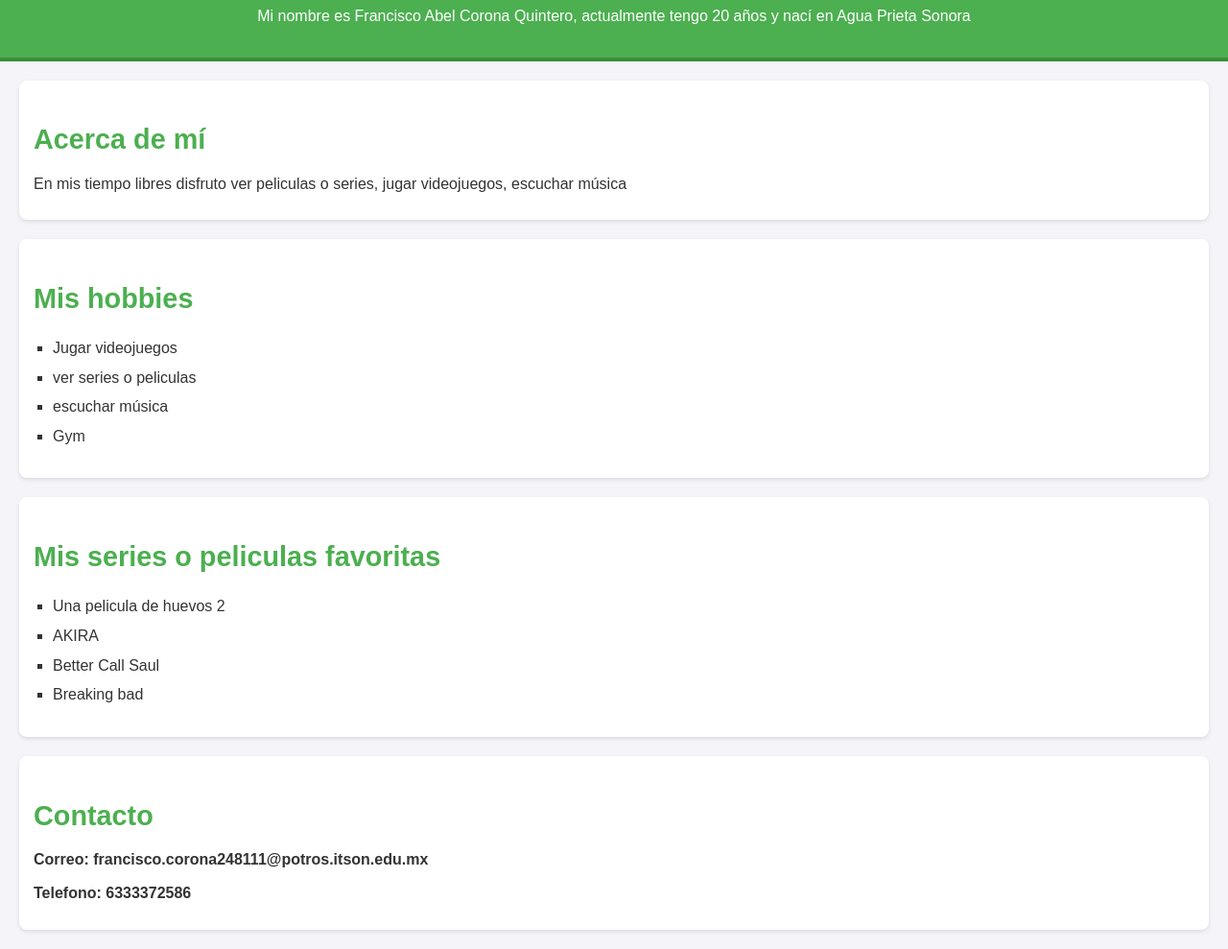
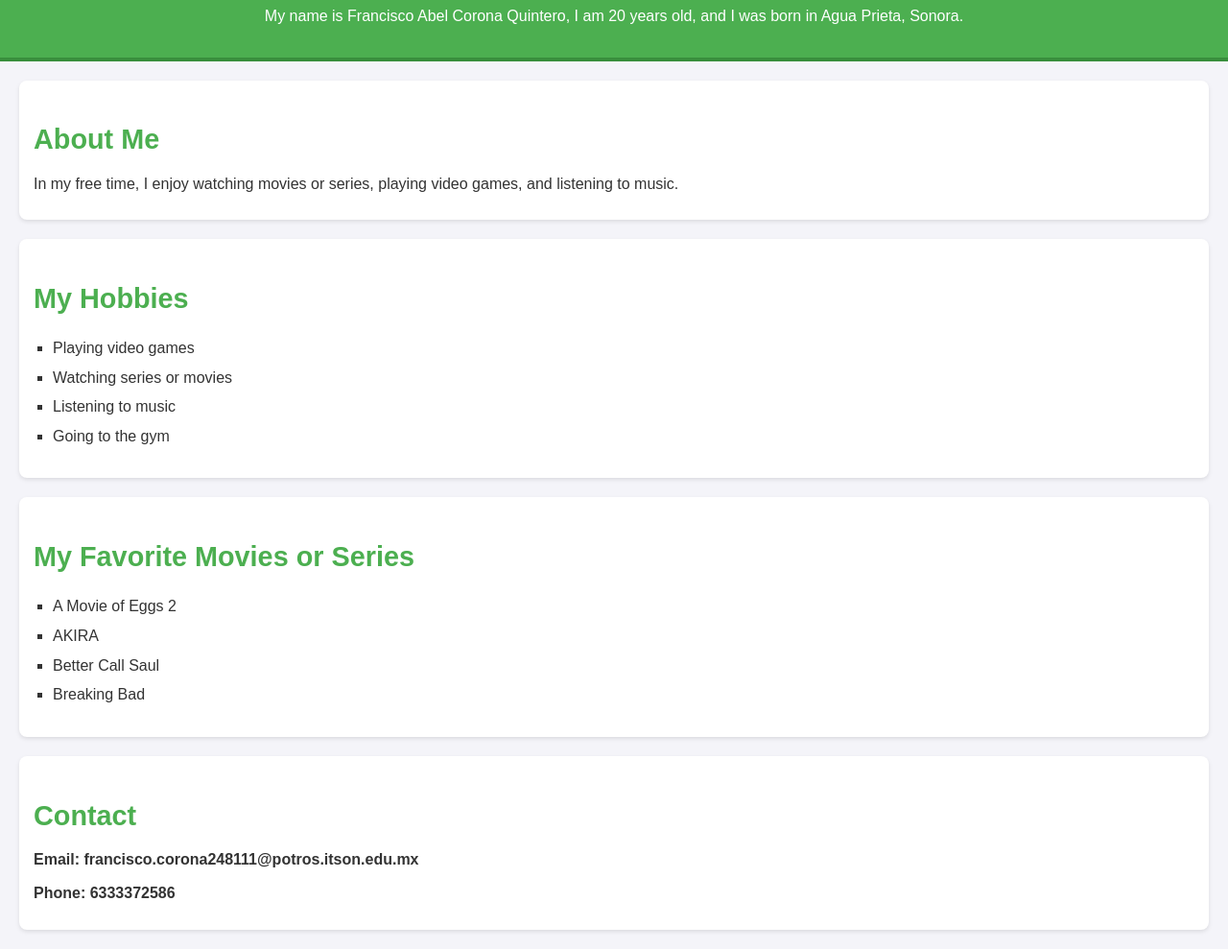
Before and after one commit to abel11604/LandingCoronaAbel, a plain HTML site: page LandingCoronaAbel/index.html in a window 1280 px wide. Shown: the part 90-1079 px from the top of the page at 96% size. Drawn offline with Linux system fonts and the light colour scheme.

Commit message:
contenido en inglés

```diff
--- a/LandingCoronaAbel/index.html
+++ b/LandingCoronaAbel/index.html
@@ -8,40 +8,39 @@
 </head>
 <body>
     <header>
-        <h1>Bienvenido a mi pagina personal</h1>
-        <p>Mi nombre es Francisco Abel Corona Quintero, actualmente tengo 20 años y nací en Agua Prieta Sonora</p>
+        <h1>Welcome to my personal webpage</h1>
+        <p>My name is Francisco Abel Corona Quintero, I am 20 years old, and I was born in Agua Prieta, Sonora.</p>
     </header>
 
     <section>
-        <h2>Acerca de mí</h2>
-        <p>En mis tiempo libres disfruto ver peliculas o series, jugar videojuegos, escuchar música</p>
+        <h2>About Me</h2>
+        <p>In my free time, I enjoy watching movies or series, playing video games, and listening to music.</p>
     </section>
 
     <section>
-        <h2>Mis hobbies</h2>
+        <h2>My Hobbies</h2>
         <ul>
-            <li>Jugar videojuegos</li>
-            <li>ver series o peliculas</li>
-            <li>escuchar música</li>
-            <li>Gym</li>
+            <li>Playing video games</li>
+            <li>Watching series or movies</li>
+            <li>Listening to music</li>
+            <li>Going to the gym</li>
         </ul>
     </section>
 
     <section>
-        <h2>Mis series o peliculas favoritas</h2>
+        <h2>My Favorite Movies or Series</h2>
         <ul>
-            <li>Una pelicula de huevos 2</li>
+            <li>A Movie of Eggs 2</li>
             <li>AKIRA</li>
             <li>Better Call Saul</li>
-            <li>Breaking bad</li>
-
+            <li>Breaking Bad</li>
         </ul>
     </section>
 
     <section>
-        <h2>Contacto</h2>
-        <p>Correo: francisco.corona248111@potros.itson.edu.mx</a></p>
-        <p>Telefono: 6333372586</a></p>
+        <h2>Contact</h2>
+        <p>Email: francisco.corona248111@potros.itson.edu.mx</p>
+        <p>Phone: 6333372586</p>
     </section>
 </body>
 </html>
```
